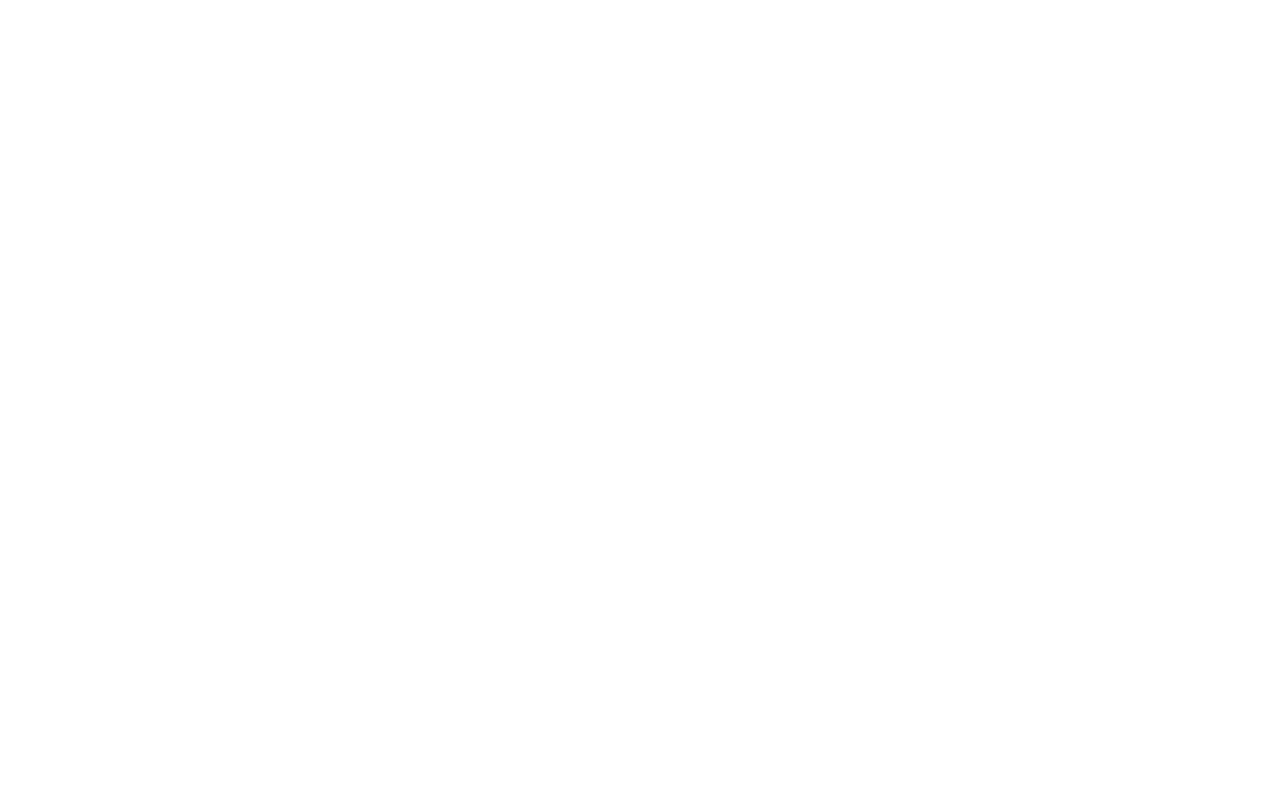
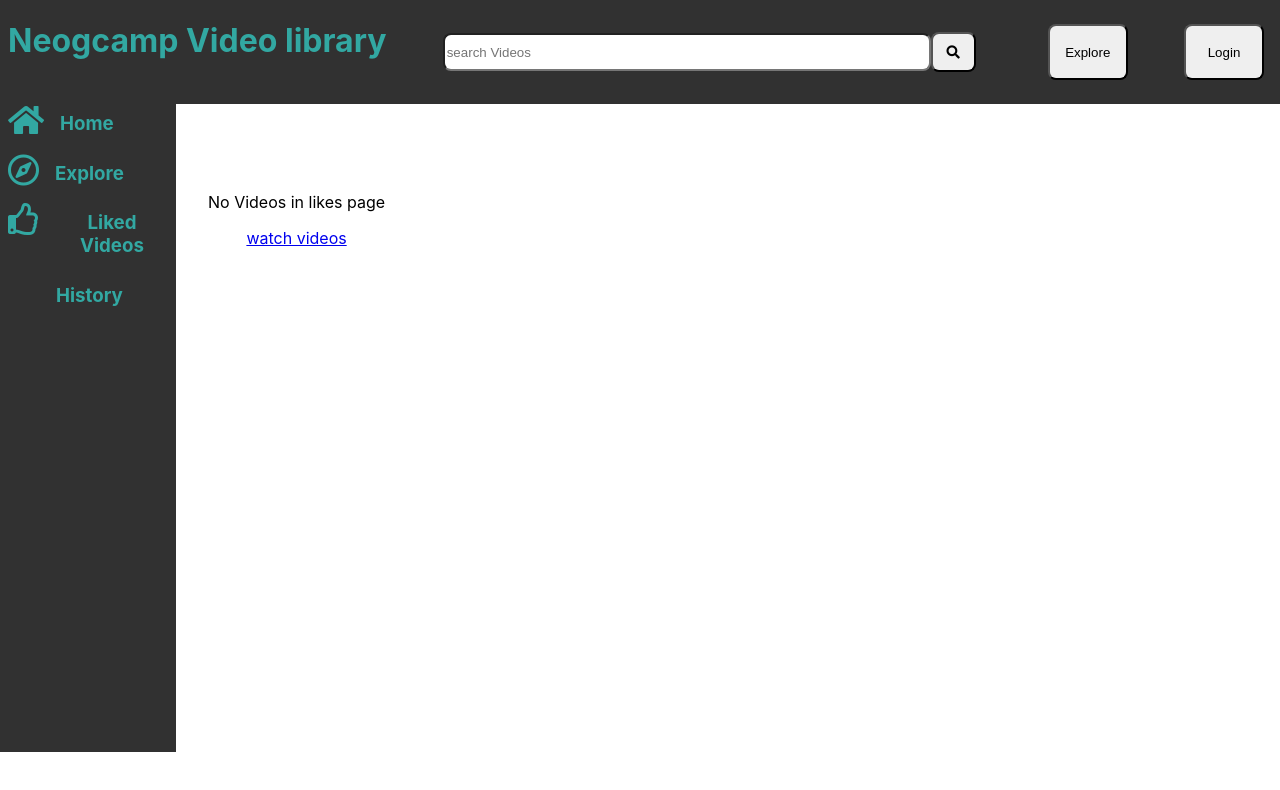
Before and after one commit to rahul31agrawal/videoLibrary, a React (Create React App) app: page /LikesPage in a window 1280 px wide. Before the commit this address had no page. Shown: the top 790 px of the page. Built offline with nearby package versions, Linux system fonts and the light colour scheme; what miragejs would draw is missing.

Commit message:
Feat: Like Page added
I have added like page & redirects page

```diff
--- a/src/App.js
+++ b/src/App.js
@@ -2,13 +2,14 @@
 import {VideoListing} from "./pages/videoListing/videoListing"
 import { Routes, Route } from "react-router";
 import {Home} from "./pages/homePage/home";
-
+import {LikesPage} from "./pages/likesPage/likesPage";
 function App() {
   return (
     <div className="App">
       <Routes>
         <Route path="/" element={<Home />} />
         <Route path="/Videos" element={<VideoListing/>} />
+        <Route path="/LikesPage" element={<LikesPage/>} />
       </Routes>
     </div>
   );
--- a/src/components/sideBar/sideBar.js
+++ b/src/components/sideBar/sideBar.js
@@ -1,20 +1,20 @@
-
+import { useNavigate } from "react-router";
 
 const Sidebar = () => {
-
+  const navigate = useNavigate();
   return(
     <aside className = "sideBar">
     <div className = "sidebarContents">
       <i className="fas fa-home fa-2x"></i>
-      <h3 className = "sideBarText">Home</h3>
+      <h3 className = "sideBarText" onClick={() => { navigate("/")}}>Home</h3>
     </div>
     <div className = "sidebarContents">
       <i className="far fa-compass fa-2x"></i>
-      <h3 className = "sideBarText">Explore</h3>
+      <h3 className = "sideBarText" onClick={() => { navigate("/Videos")}}>Explore</h3>
     </div>
     <div className = "sidebarContents">
-      <i className="far fa-thumbs-up fa-2x"></i>
-      <h3 className = "sideBarText">Liked Videos</h3>
+      <i className="far fa-thumbs-up fa-2x" ></i>
+      <h3 className = "sideBarText" onClick={() => { navigate("/LikesPage")}}>Liked Videos</h3>
     </div>
     <div className = "sidebarContents">
       <i className="far fa-history fa-2x"></i>
--- a/src/components/videoCard/videoCard.js
+++ b/src/components/videoCard/videoCard.js
@@ -1,9 +1,9 @@
+import { useLikes } from "../../context/LikeContext";
 
+const VideoCard = ({video}) => {
 
-const VideoCard = ({_id,title,views,hoursAgo}) => {
-
-
-
+  const {likeState,likeDispatch} = useLikes();
+  const {_id,title,views,hoursAgo} = video;
 
 
     return(
@@ -22,7 +22,18 @@
        <h4 className = "videoContent">{views}K Views | {hoursAgo} hours ago</h4>
 
          <div className = "videoCardIcons">
-           <i className="far fa-thumbs-up fa-2x"></i>
+
+            {
+              likeState.likes.find((vid) => vid._id === _id) ? (
+                <i className="fas fa-thumbs-up fa-2x"
+                onClick={()=>likeDispatch({type:"RemoveLike",payload:video})}></i>
+
+              ) : (
+                <i className="far fa-thumbs-up fa-2x"
+                onClick={()=>likeDispatch({type:"AddLike",payload:video})}></i>
+              )
+            }
+
            <i  className="far fa-clock fa-2x"></i>
         </div>
       </div>
--- /dev/null
+++ b/src/context/LikeContext.js
@@ -0,0 +1,19 @@
+import {useContext,createContext,useReducer} from "react";
+import { LikeReducer} from "../reducer/LikeReducer";
+
+const LikeContext=createContext();
+
+const LikeProvider=({children})=>{
+    const [likeState,likeDispatch]=useReducer(LikeReducer,{likes:[]});
+
+    return (
+        <LikeContext.Provider value={{likeState,likeDispatch}}>
+            {children}
+        </LikeContext.Provider>
+    )
+}
+const useLikes=()=>{
+    return useContext(LikeContext);
+}
+
+export { useLikes, LikeProvider};
--- a/src/index.js
+++ b/src/index.js
@@ -4,6 +4,7 @@
 import App from "./App";
 import { makeServer } from "./server";
 import { BrowserRouter as Router } from "react-router-dom";
+import {LikeProvider} from "./context/LikeContext";
 
 // Call make Server
 makeServer();
@@ -11,7 +12,9 @@
 ReactDOM.render(
   <React.StrictMode>
     <Router>
-     <App />
+      <LikeProvider>
+       <App />
+      </LikeProvider>
     </Router>
 
   </React.StrictMode>,
--- /dev/null
+++ b/src/pages/likesPage/likesPage.js
@@ -0,0 +1,46 @@
+import {Navbar} from "../../components/navbar/nav";
+import {Sidebar} from "../../components/sideBar/sideBar";
+import {VideoCard} from "../../components/videoCard/videoCard";
+import { useLikes } from "../../context/LikeContext";
+import { Link } from "react-router-dom";
+
+
+const  LikesPage = ()=> {
+
+    const {likeState}=useLikes();
+    console.log(likeState)
+
+
+
+
+
+    return(
+        <>
+        <Navbar/>
+        <div className="sidebarHolder">
+        <Sidebar/>
+        </div>
+
+       <div className="videoGrid">
+
+         {
+                 likeState.likes.length > 0 ? (
+             likeState.likes.map((vid)=><VideoCard video = {vid} key={vid._id}/>)
+             ):(
+                <div className= "page-bottom-title-wishlist">
+                <p>No Videos in likes page</p>
+                <Link to="/Videos"> watch videos </Link>
+            </div>
+        )
+
+         }
+
+
+       </div>
+        </>
+    )
+
+
+}
+
+export {LikesPage}  ;
--- a/src/pages/videoListing/videoListing.js
+++ b/src/pages/videoListing/videoListing.js
@@ -33,8 +33,8 @@
 
        <div className="videoGrid">
 
-           {videoItem.map((vid)=><VideoCard {...vid} key={vid._id}/>)}
-
+           {/* {videoItem.map((vid)=><VideoCard {...vid} key={vid._id}/>)} */}
+           {videoItem.map((vid)=><VideoCard video = {vid} key={vid._id}/>)}
        </div>
         </>
     )
--- /dev/null
+++ b/src/reducer/LikeReducer.js
@@ -0,0 +1,17 @@
+const LikeReducer=(likeState,{type,payload})=>{
+    switch(type) {
+        case 'AddLike':
+
+            return {
+
+                ...likeState, likes: [...likeState.likes,payload]}
+        case 'RemoveLike':
+
+            return {
+                ...likeState, likes: likeState.likes.filter((vid) => vid._id !== payload._id)}
+        default:
+            return likeState;
+    }
+}
+
+export { LikeReducer };
```
Also changed, not shown: 1 other file (tests, documents, lock files or other folders).
